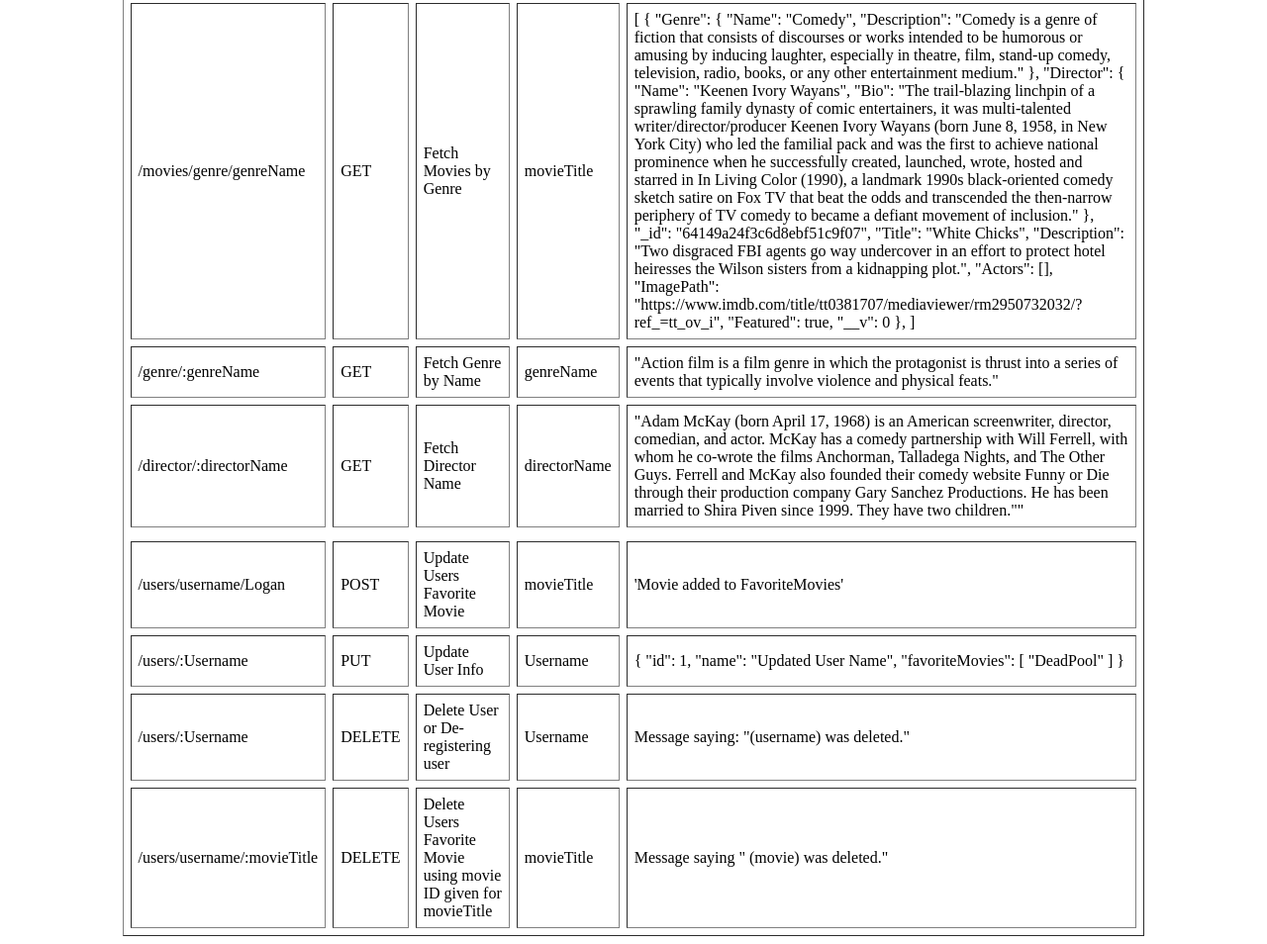
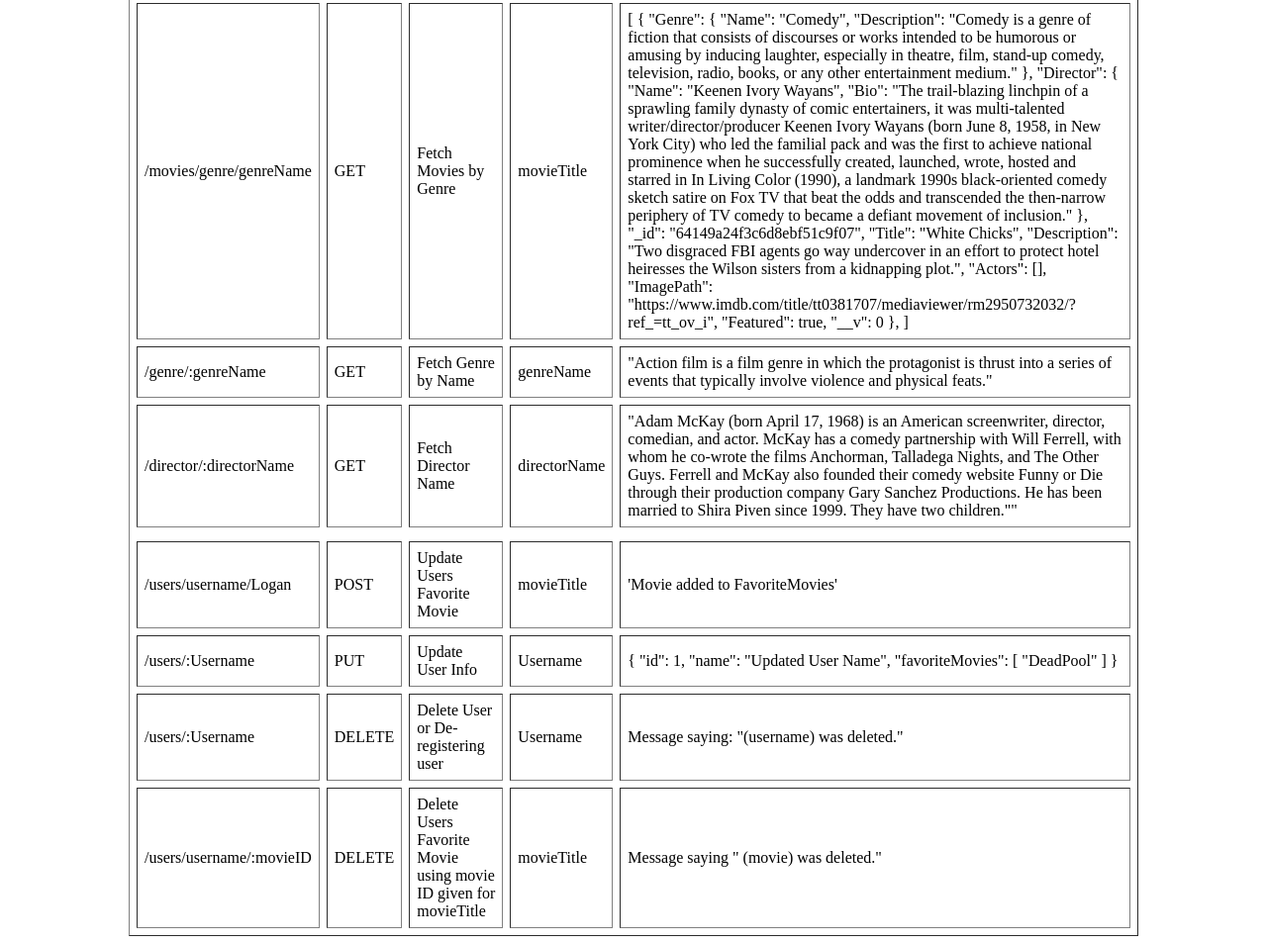
Before and after one commit to Joemegz/movie_api, a website: page public/documentation.html in a window 1280 px wide. Shown: the part 1665-2619 px from the top of the page at 99% size. Drawn offline with Linux system fonts and the light colour scheme.

Commit message:
movieID update from movieTitle

```diff
--- a/public/documentation.html
+++ b/public/documentation.html
@@ -275,7 +275,7 @@ has been married to Shira Piven since 1999. They have two children.""
     </tr>
 
     <tr>
-    <td>/users/username/:movieTitle</td>
+    <td>/users/username/:movieID</td>
      <td>DELETE</td>
      <td>Delete Users Favorite Movie using movie ID given for movieTitle</td>
      <td>movieTitle</td>
```
